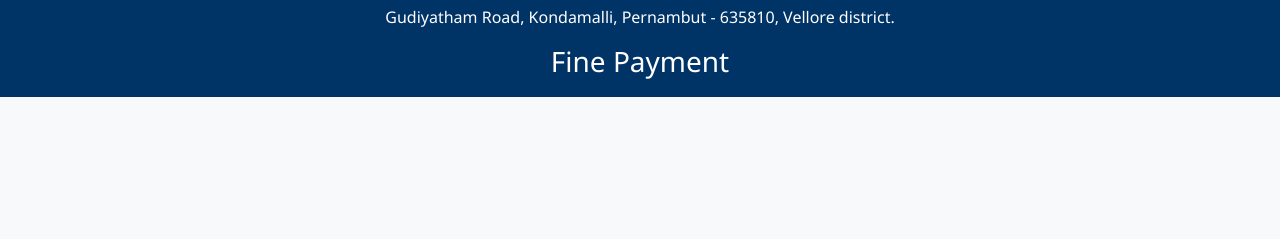
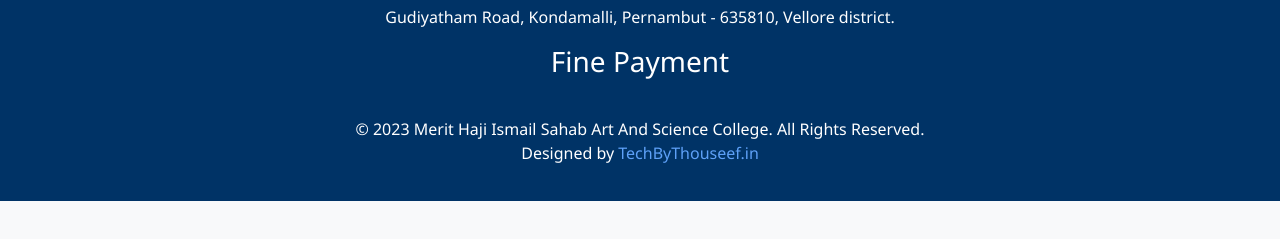
Before and after one commit to MohammedThouseefM/finePayment-project, a plain HTML site: page index.html in a window 1280 px wide. Both pictures are taken after typing "Sample", "Sample", "Sample" into the empty fields and a click on the button "Login". Shown: the part 177-416 px from the top of the page. Drawn offline with nearby package versions, Linux system fonts and the light colour scheme.

Commit message:
add footer

```diff
--- a/index.html
+++ b/index.html
@@ -73,6 +73,12 @@
         </div>
     </div>
 
+    <footer class="footer hidden">
+        <div class="container">
+            <p>© 2023 Merit Haji Ismail Sahab Art And Science College. All Rights Reserved. <br> Designed by <a href="https://techbythouseef.in">TechByThouseef.in</a></p>
+        </div>
+    </footer>
+
     <script src="/script.js"></script>
 </body>
 </html>
--- a/script.js
+++ b/script.js
@@ -67,6 +67,7 @@
         const captchaError = document.getElementById('captchaError');
         const parentlog = document.querySelector('.parentlog');
         const headershow = document.querySelector('.header');
+        const footer = document.querySelector('.footer');
 
         let currentStudent = null;
         let currentCaptcha = '';
@@ -101,6 +102,7 @@
             captchaError.classList.add('hidden');
             parentlog.classList.add('hidden');
             headershow.classList.remove('hidden');
+            footer.classList.remove('hidden');
 
             // Validate CAPTCHA first
             if (captcha !== currentCaptcha) {
--- a/style.css
+++ b/style.css
@@ -1,20 +1,21 @@
-*{
+* {
     padding: 0;
     margin: 0;
     box-sizing: border-box;
 }
+
 body {
     background-color: #f8f9fa;
     font-family: 'Segoe UI', Tahoma, Geneva, Verdana, sans-serif;
 }
 
-.logodiv{
+.logodiv {
     margin-bottom: 10px;
     border-radius: 100px;
     overflow: hidden;
 }
 
-.logodiv img{
+.logodiv img {
     border-radius: 100px;
     overflow: hidden;
 }
@@ -46,7 +47,7 @@
     box-shadow: 0 0 20px rgba(0, 0, 0, 0.1);
 }
 
-.student-container{
+.student-container {
     max-width: 800px;
     width: 90%;
     margin: 0 auto 50px;
@@ -82,7 +83,6 @@
 }
 
 .captcha {
-    height: 40px;
     font-family: 'Comic Sans MS', cursive, sans-serif;
     font-size: 24px;
     letter-spacing: 3px;
@@ -98,3 +98,20 @@
     font-size: 0.875em;
     margin-top: 0.25rem;
 }
+
+.footer {
+    background-color: #003366;
+    color: white;
+    padding: 20px 0;
+    text-align: center;
+    margin-top: auto;
+}
+
+.footer a {
+    color: rgb(94, 161, 248);
+    text-decoration: none;
+}
+
+.footer a:hover {
+    text-decoration: underline;
+}
```
